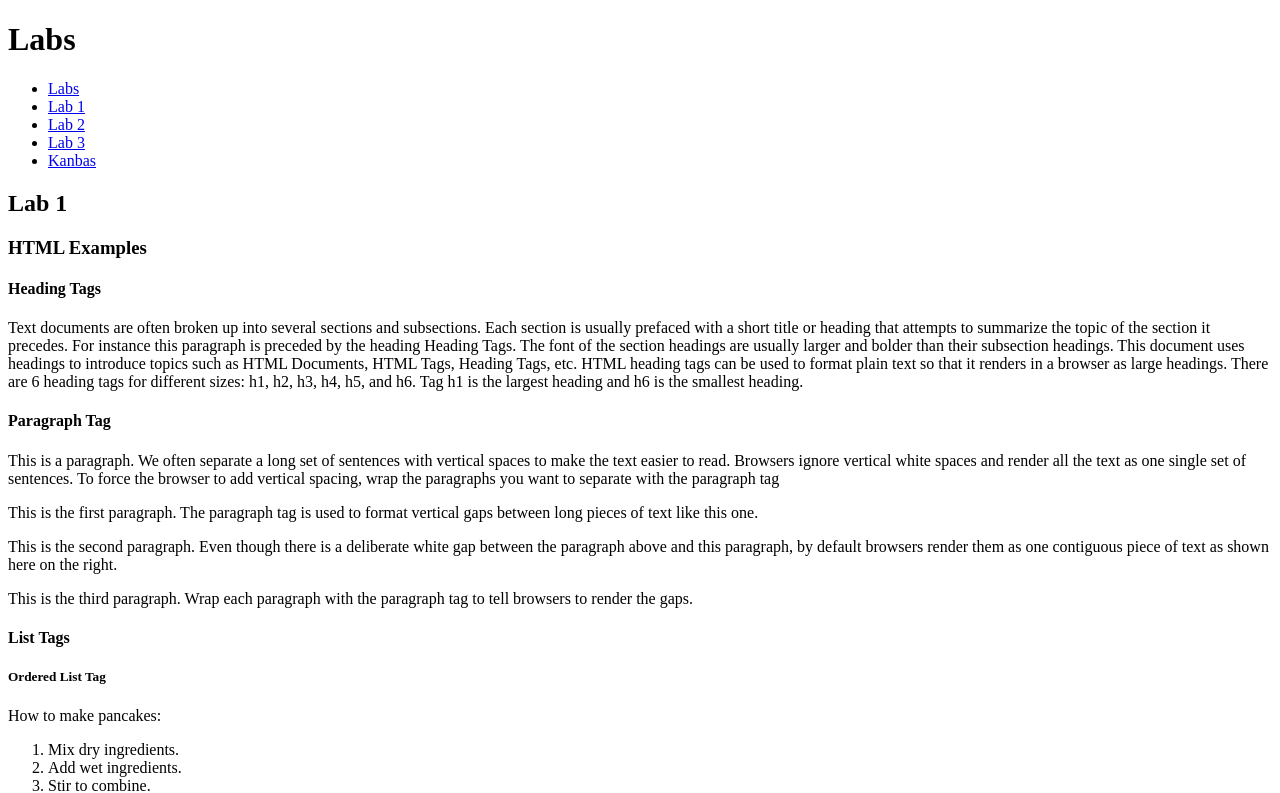
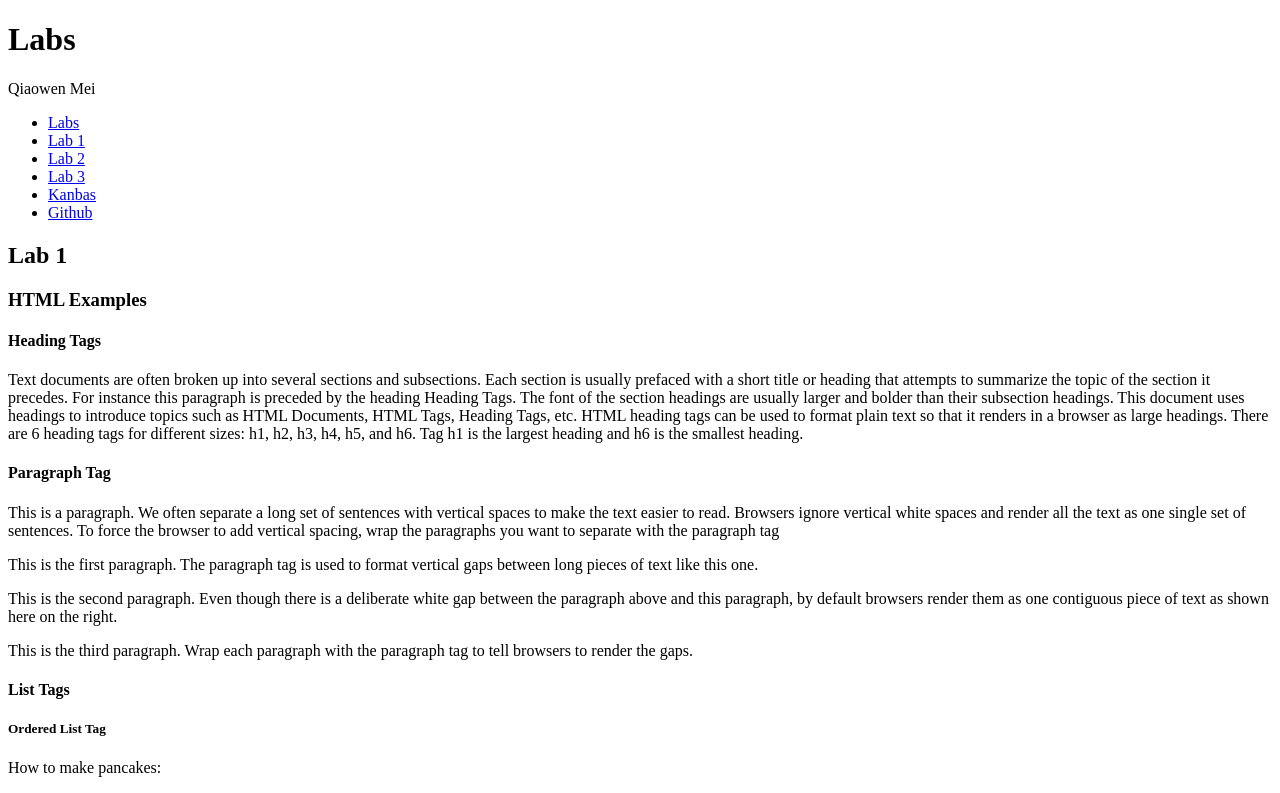
Before and after one commit to Mei0707/kanbas-react-web-app, a React (Create React App) app: page /#/Labs/Lab1 in a window 1280 px wide. Shown: the top 793 px of the page. Built offline with nearby package versions, Linux system fonts and the light colour scheme.

Commit message:
add name and github url

```diff
--- a/src/Labs/TOC.tsx
+++ b/src/Labs/TOC.tsx
@@ -8,6 +8,7 @@ export default function TOC() {
         <li><Link to="/Labs/Lab2">Lab 2</Link></li>
         <li><Link to="/Labs/Lab3">Lab 3</Link></li>
         <li><Link to="/Kanbas">Kanbas</Link></li>
+        <li><Link id="wd-github" to="https://github.com/Mei0707/kanbas-react-web-app">Github</Link></li>
       </ul>
     );
   }
--- a/src/Labs/index.tsx
+++ b/src/Labs/index.tsx
@@ -8,6 +8,7 @@ export default function Labs() {
     return (
       <div>
         <h1>Labs</h1>
+        <label>Qiaowen Mei</label>
         <TOC />
         <Routes>
           <Route path="/" element={<Navigate to="Lab1" />} />
```
